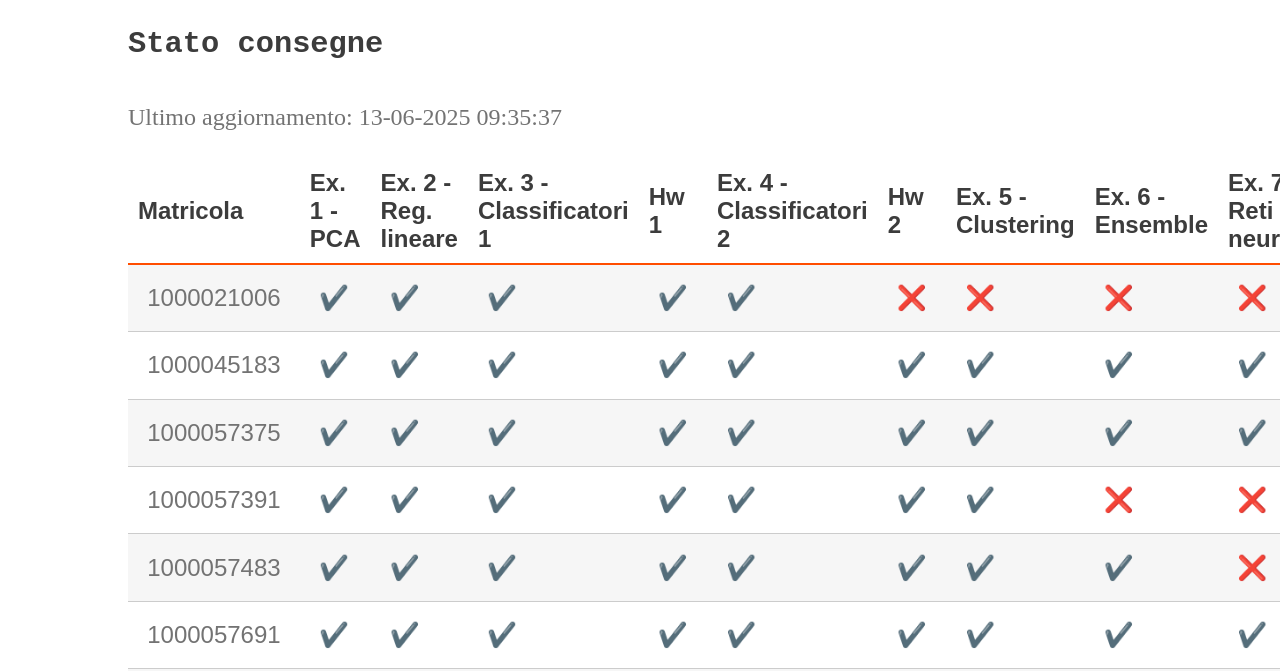
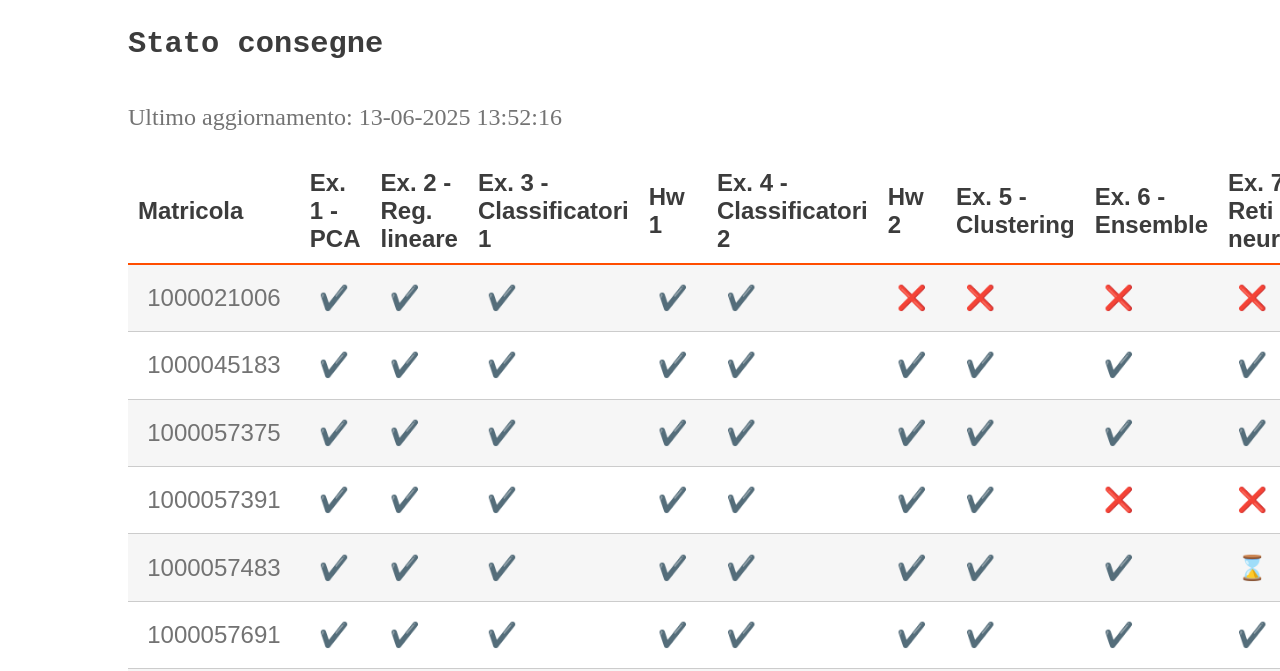
Before and after one commit to perceivelab/ml-mz-2025, a Jekyll site: the page built from status.md, in a window 1280 px wide and 900 px high. Shown: the part 200-871 px from the top of the window. Built offline with Jekyll 4.4.1, drawn with Linux system fonts in a browser that asks for light colours; emoji names are drawn with the system emoji font; our own code applies the rules of GitHub Pages for plain Markdown files.

Commit message:
Update status

```diff
--- a/status.md
+++ b/status.md
@@ -6,7 +6,7 @@ layout: page
 
 #### Stato consegne
 
-Ultimo aggiornamento: 13-06-2025 09:35:37
+Ultimo aggiornamento: 13-06-2025 13:52:16
 
 | Matricola | Ex. 1 - PCA|Ex. 2 - Reg. lineare|Ex. 3 - Classificatori 1|Hw 1|Ex. 4 - Classificatori 2|Hw 2|Ex. 5 - Clustering|Ex. 6 - Ensemble|Ex. 7 - Reti neurali|Ex. 8 - Complessiva|Hw 3 |
 | --- | ---|---|---|---|---|---|---|---|---|---|--- |
@@ -14,7 +14,7 @@ Ultimo aggiornamento: 13-06-2025 09:35:37
 | 1000045183 |:heavy_check_mark:|:heavy_check_mark:|:heavy_check_mark:|:heavy_check_mark:|:heavy_check_mark:|:heavy_check_mark:|:heavy_check_mark:|:heavy_check_mark:|:heavy_check_mark:|:heavy_check_mark:|:x:|
 | 1000057375 |:heavy_check_mark:|:heavy_check_mark:|:heavy_check_mark:|:heavy_check_mark:|:heavy_check_mark:|:heavy_check_mark:|:heavy_check_mark:|:heavy_check_mark:|:heavy_check_mark:|:heavy_check_mark:|:heavy_check_mark:|
 | 1000057391 |:heavy_check_mark:|:heavy_check_mark:|:heavy_check_mark:|:heavy_check_mark:|:heavy_check_mark:|:heavy_check_mark:|:heavy_check_mark:|:x:|:x:|:x:|:x:|
-| 1000057483 |:heavy_check_mark:|:heavy_check_mark:|:heavy_check_mark:|:heavy_check_mark:|:heavy_check_mark:|:heavy_check_mark:|:heavy_check_mark:|:heavy_check_mark:|:x:|:x:|:x:|
+| 1000057483 |:heavy_check_mark:|:heavy_check_mark:|:heavy_check_mark:|:heavy_check_mark:|:heavy_check_mark:|:heavy_check_mark:|:heavy_check_mark:|:heavy_check_mark:|:hourglass:|:hourglass:|:x:|
 | 1000057691 |:heavy_check_mark:|:heavy_check_mark:|:heavy_check_mark:|:heavy_check_mark:|:heavy_check_mark:|:heavy_check_mark:|:heavy_check_mark:|:heavy_check_mark:|:heavy_check_mark:|:heavy_check_mark:|:x:|
 | 1000057842 |:heavy_check_mark:|:heavy_check_mark:|:heavy_check_mark:|:heavy_check_mark:|:heavy_check_mark:|:heavy_check_mark:|:heavy_check_mark:|:heavy_check_mark:|:heavy_check_mark:|:heavy_check_mark:|:x:|
 | 1000057873 |:heavy_check_mark:|:heavy_check_mark:|:heavy_check_mark:|:x:|:x:|:x:|:x:|:x:|:x:|:x:|:x:|
```
